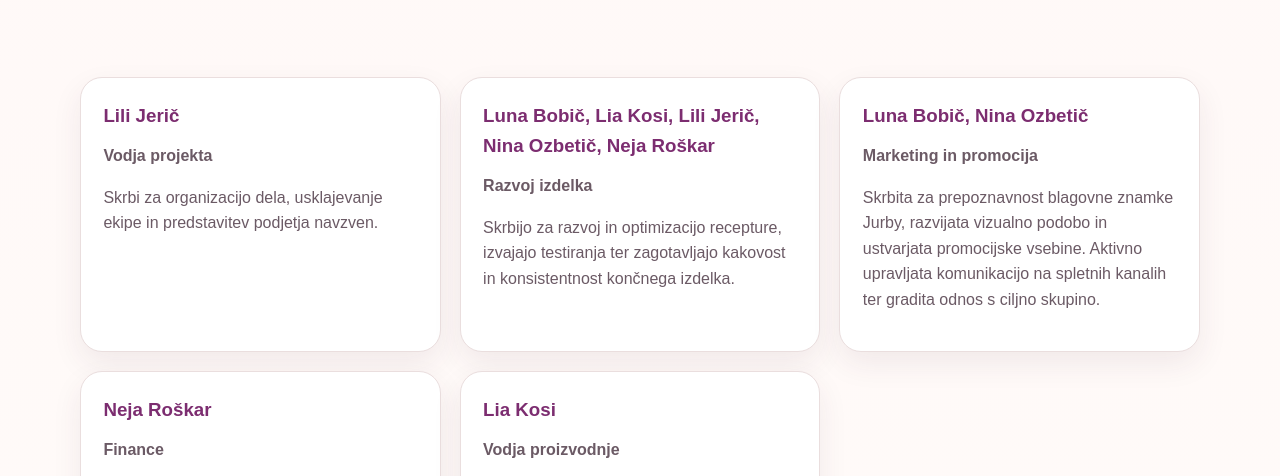
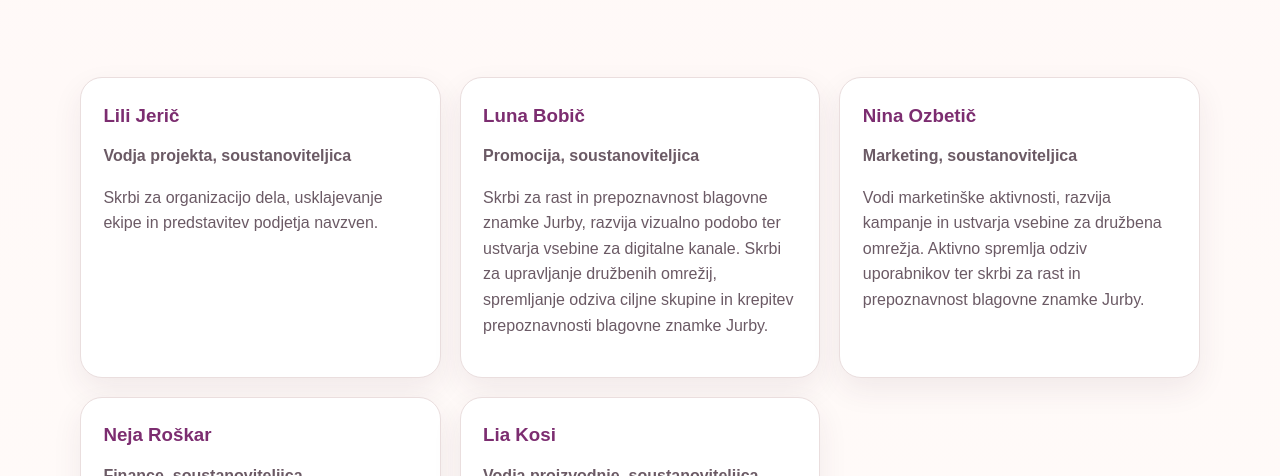
Before and after one commit to alesbobic/jurbygfml.github.io, a plain HTML site: page members.html in a window 1280 px wide. Shown: the part 319-795 px from the top of the page. Drawn offline with Linux system fonts and the light colour scheme.

Commit message:
vsebina in ločen members zavihek
vsebina in ločen members zavihek

```diff
--- a/members.html
+++ b/members.html
@@ -37,34 +37,35 @@
       <div class="container grid-3">
         <article class="card member-card">
           <h3>Lili Jerič</h3>
-          <p class="member-role">Vodja projekta</p>
+          <p class="member-role">Vodja projekta, soustanoviteljica</p>
           <p>Skrbi za organizacijo dela, usklajevanje ekipe in predstavitev podjetja navzven.</p>
         </article>
         <article class="card member-card">
-          <h3>Luna Bobič, Lia Kosi, Lili Jerič, Nina Ozbetič, Neja Roškar</h3>
-          <p class="member-role">Razvoj izdelka</p>
+          <h3>Luna Bobič</h3>
+		<p class="member-role">Promocija, soustanoviteljica</p>
 			<p>
-			Skrbijo za razvoj in optimizacijo recepture, izvajajo testiranja ter zagotavljajo kakovost in konsistentnost končnega izdelka.
+			Skrbi za rast in prepoznavnost blagovne znamke Jurby, razvija vizualno podobo ter ustvarja vsebine za digitalne kanale.
+			Skrbi za upravljanje družbenih omrežij, spremljanje odziva ciljne skupine in krepitev prepoznavnosti blagovne znamke Jurby.
 			</p>
         </article>
-        <article class="card member-card">
-          <h3>Luna Bobič, Nina Ozbetič</h3>
-		<p class="member-role">Marketing in promocija</p>
+		<article class="card member-card">
+         <h3>Nina Ozbetič</h3>
+		<p class="member-role">Marketing, soustanoviteljica</p>
 		<p>
-			Skrbita za prepoznavnost blagovne znamke Jurby, razvijata vizualno podobo in ustvarjata promocijske vsebine.
-			Aktivno upravljata komunikacijo na spletnih kanalih ter gradita odnos s ciljno skupino.
-			</p>
+			Vodi marketinške aktivnosti, razvija kampanje in ustvarja vsebine za družbena omrežja.
+			Aktivno spremlja odziv uporabnikov ter skrbi za rast in prepoznavnost blagovne znamke Jurby.
+		</p>
         </article>
 		 <article class="card member-card">
          <h3>Neja Roškar</h3>
-			<p class="member-role">Finance</p>
+			<p class="member-role">Finance, soustanoviteljica</p>
 			<p>
 			Skrbi za upravljanje finančnih tokov, nadzor stroškov ter spremljanje prihodkov iz prodaje in nabave.
 			</p>
         </article>
 		<article class="card member-card">
           <h3>Lia Kosi</h3>
-		<p class="member-role">Vodja proizvodnje</p>
+		<p class="member-role">Vodja proizvodnje, soustanoviteljica</p>
 		<p>
 		Odgovorna za organizacijo in nadzor proizvodnega procesa ter zagotavljanje nemotenega poteka izdelave.
 		</p>
```
